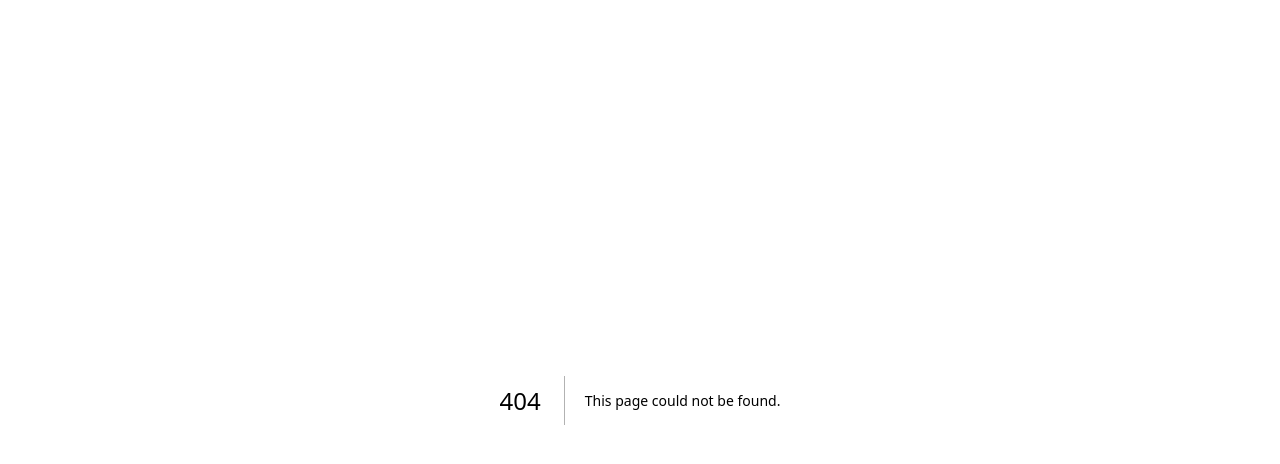
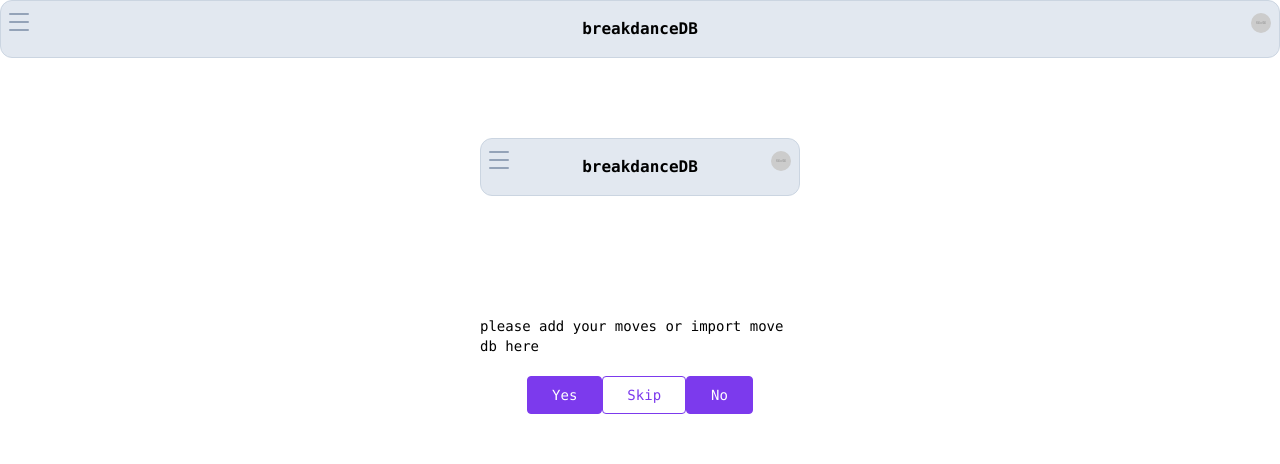
Before and after one commit to volaix/breakdancedb, a Next.js app: page /learnflows in a window 1280 px wide. Before the commit this address had no page. Shown: the top 464 px of the page. Built offline with nearby package versions, Linux system fonts and the light colour scheme.

Commit message:
changed name to learnflows

```diff
--- a/src/app/_components/Header.tsx
+++ b/src/app/_components/Header.tsx
@@ -70,7 +70,7 @@ export default function RenderHeader() {
                     </li>
                   )}
                   <li className="my-2 border-b border-gray-400 uppercase">
-                    <a href="/">Learn Footwork Flows</a>
+                    <a href="/learnflows">Learn Footwork Flows</a>
                   </li>
                   {inDevelopment || (
                     <li className="my-2 border-b border-gray-400 uppercase">
--- a/src/app/learnflow/page.tsx
+++ /dev/null
@@ -1,5 +0,0 @@
-import RenderHeader from '@/app/_components/Header'
-const Page = () => {
-  return <div></div>
-}
-export default Page
--- /dev/null
+++ b/src/app/learnflows/page.tsx
@@ -0,0 +1,166 @@
+'use client'
+// @format
+import RenderHeader from '@/app/_components/Header'
+import { useState, useEffect } from 'react'
+import { safeJsonParse, useLocalStorage } from '../_utils/lib'
+import { lsFlows, lsUserMoves } from '../_utils/localStorageTypes'
+import { Flow } from '../_utils/localStorageTypes'
+import {
+  getLocalStorageGlobal,
+  setLocalStorageGlobal,
+} from '../_utils/accessLocalStorage'
+import Image from 'next/image'
+import React from 'react'
+
+//------------------------local utils------------------------------
+const getRandomItem = (items: string[]) =>
+  items[Math.floor(Math.random() * items.length)]
+
+//------------------------localtypes-------------------------------
+type Learning = Flow | null
+//------------------------components-------------------------------
+/**
+ * Renders an Image with some text below for each one of the flows
+ * @param
+ * @returns
+ */
+const RenderMove = ({ move }: { move: string }) => {
+  //----------------------------render-----------------------------
+  return (
+    <>
+      {move && (
+        <div className="flex w-full flex-col items-center bg-slate-300 py-3 dark:bg-gray-900">
+          <Image
+            width="600"
+            height="400"
+            className="w-5/6 w-full"
+            alt="move name"
+            src={'https://dummyimage.com/600x400/000/fff'}
+          />
+          <div className="capitalize text-black dark:text-white">{move}</div>
+        </div>
+      )}
+    </>
+  )
+}
+
+
+//----------------------------mainrender--------------------------
+/*
+ * Renders 3 moves with 3 buttons at the bottom.
+ */
+export default function RenderFlows() {
+  //-----------------------------state-----------------------------
+  const [accessToLocalStorage, setAccessToLocalStorage] = useState(false)
+  //userMoves here is global moves from local storage
+  const [userMoves, setUserMoves] = useState<string[]>([])
+  //learning refers to "what will be displayed" and is RNG set
+  const [learning, setLearning] = useState<Learning>(null)
+  const displayMoves = learning && userMoves.length > 0
+
+  //---------------------------hooks---------------------------------
+  //checks if has access to localstorage
+  useLocalStorage(setAccessToLocalStorage)
+
+  //Populate existing moves
+  useEffect(() => {
+    setUserMoves(getLocalStorageGlobal[lsUserMoves](accessToLocalStorage))
+  }, [accessToLocalStorage])
+
+  //sets learning to random
+  const setLearningToRandom = (moves: string[]) => {
+    setLearning({
+      entryMove: getRandomItem(moves),
+      keyMove: getRandomItem(moves),
+      exitMove: getRandomItem(moves),
+    })
+  }
+
+  //on mount setLearning
+  useEffect(() => {
+    //TODO: Learn moves according to algorithm
+    setLearningToRandom(userMoves)
+  }, [userMoves])
+
+  //-------------------------handlers--------------------------------
+
+  //update local storage when user clicks yes
+  const onClickYes = () => {
+    //validation for if there is a flow displayed
+    if (learning) {
+      //updates localstorage with the added flow
+      setLocalStorageGlobal[lsFlows](
+        [...getLocalStorageGlobal[lsFlows](accessToLocalStorage), learning],
+        accessToLocalStorage,
+      )
+    } else {
+      console.log('cannot find move currently being learned')
+    }
+
+    setLearningToRandom(userMoves)
+    //FEATURE: celebration UI element.
+    //FEATURE:  popup on 5 star rating for each move multi select
+    //FEATURE: have refresh UI feeling
+  }
+  const onClickSkip = () => {
+    //FEATURE: have refresh UI feeling
+    setLearningToRandom(userMoves)
+  }
+  const onClickNo = () => {
+    setLearningToRandom(userMoves)
+    //FEATURE: have refresh UI feeling
+    //FEATURE: Have multiselect appear on where user could not complete. If none are selected then never show the flow combination again.
+    //FEATURE: Delete entry if you have it in flows
+  }
+
+  //FEATURE Filters for categories (not yet built)
+  //FEATURE Categories
+  return (
+    <main>
+      <RenderHeader />
+      <div
+        className="z-10
+   mt-20 flex w-full max-w-xs flex-col items-center items-center justify-between font-mono text-sm dark:text-gray-600 "
+      >
+        <div className="mt-10">
+          {displayMoves && (
+            <>
+              <RenderMove move={learning['entryMove']} />
+              <RenderMove move={learning['keyMove']} />
+              <RenderMove move={learning['exitMove']} />
+            </>
+          )}
+          {displayMoves || (
+            <div>please add your moves or import move db here</div>
+          )}
+        </div>
+        <div className="flex justify-evenly px-2 py-5">
+          {/* FEATURE on click yes, pop up some celebration. also a rating system on how good it was overall
+          how good each move was
+          and how good each transition was
+          i.e. overall + ea move + ea trans = 7 ratings total
+          */}
+          <a
+            onClick={onClickYes}
+            className="rounded border border-violet-600 bg-violet-600 px-6 py-2 text-center text-white "
+          >
+            Yes
+          </a>
+
+          <a
+            onClick={onClickSkip}
+            className="rounded border border-violet-600 px-6 py-2 text-center text-violet-600"
+          >
+            Skip
+          </a>
+          <a
+            onClick={onClickNo}
+            className="rounded border border-violet-600 bg-violet-600 px-6 py-2 text-center text-white"
+          >
+            No
+          </a>
+        </div>
+      </div>
+    </main>
+  )
+}
```
Also changed, not shown: src/app/learnflows/layout.tsx (renamed from src/app/learnflow/layout.tsx).
